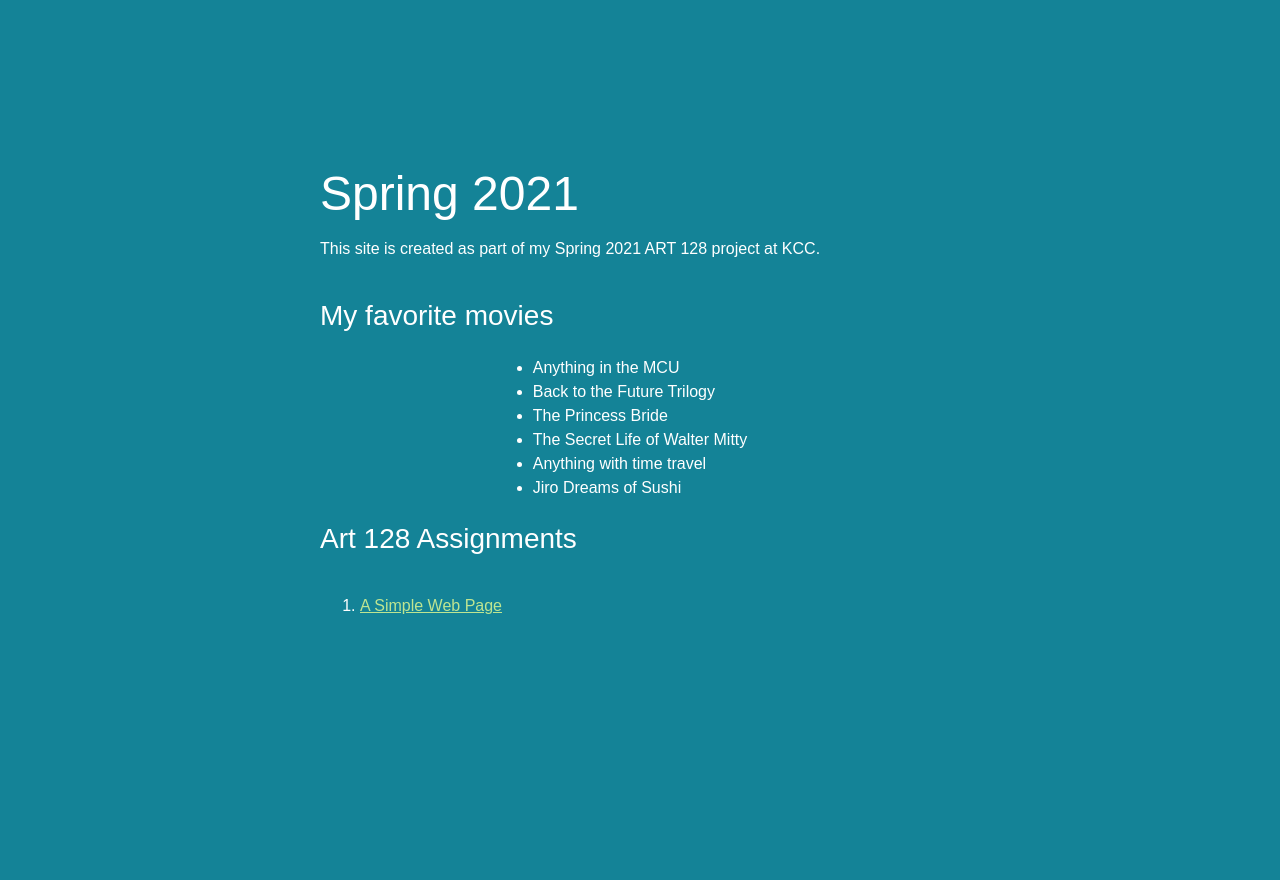
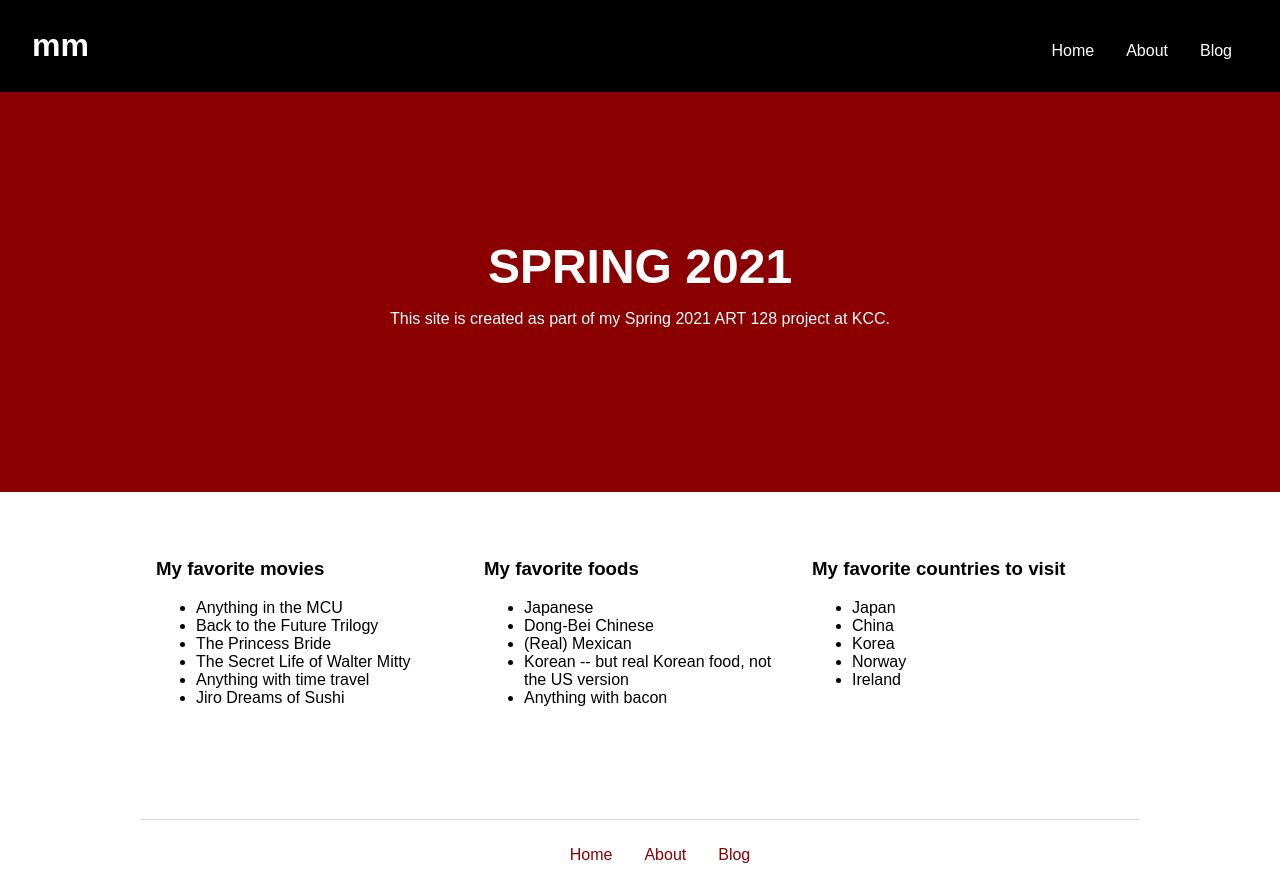
Before and after one commit to mcmoran/studentsite, a plain HTML site: page index.html in a window 1280 px wide. Before the commit the page ends 800 px from the top, so only its background shows below. Drawn offline with Linux system fonts and the light colour scheme.

Commit message:
web design foundation part 1

```diff
--- a/css/style.css
+++ b/css/style.css
@@ -1,52 +1,118 @@
+/* GLOBAL */
+
 * { box-sizing: border-box; }
 
 body {
-    background: #148397;
+    margin: 0;
     font-family: sans-serif;
-    display: grid;
-    align-content: center;
-    min-height: 100vh;
-    min-width: 40vw;
-    max-width: 50vw;
-    margin: 0 auto;
+}
+
+a {
+    text-decoration: none;
+    color: darkred;
+}
+
+/* HEADER */
+
+header {
+  background: #000;
+  color: #fff;
+  padding: 1em 2em;
+}
+
+header a {
   color: #fff;
 }
 
-h1 {
-  font-size: 48px;
-  margin: 0px;
+header {
+  display: grid;
+  grid-template-columns: 1fr 1fr;
+  align-items: center;
 }
 
-h2 {
-  font-size: 28px;
+/* SITE ID */
+
+.site-id h1 {
+  margin: 0;
 }
 
+/* SITE NAV */
 
-
-h1, h2, h3 {
-  font-weight: 200;
+nav ul {
+  display: flex;
+  justify-content: flex-end;
+  margin: 0;
+  padding-top: .6em;
 }
 
-p, li {
-  font-weight: 200;
-  line-height: 1.5;
+nav li {
+  margin: 0;
+  list-style: none;
 }
 
-ul {
-  max-width: 600px;
-  margin: 0 auto;
-  padding: 0;
+nav a {
+  display: block;
+  padding: 1em;
 }
 
-li {
-  text-align: left;
+/* MAIN */
+
+main {
+  padding: 0 0 3em 0;
+  min-height: 80vh;
 }
 
-a {
-  color: #bee591;
+/* SECTION */
+
+section {
+  padding: 3em 1em;
 }
 
-a:hover {
-  text-decoration: none;
+/* FOOTER */
+
+footer {
+  border-top: 1px solid #ddd;
+  max-width: 1000px;
+  margin: 0 auto;
+}
+
+footer nav ul {
+  justify-content: center;
+}
+
+/* HERO */
+
+.hero {
+  display: grid;
+  align-content: center;
+  text-align: center;
+  background: darkred;
+  min-height: 50vh;
   color: #fff;
 }
+
+.hero h2 {
+  font-size: 3em;
+  text-transform: uppercase;
+  margin: 0 auto;
+}
+
+.hero p {
+  margin: 1em auto;
+}
+
+/* LISTS */
+
+.lists {
+  max-width: 1000px;
+  margin: 0 auto;
+  display: grid;
+  grid-template-columns: 1fr 1fr 1fr;
+  grid-column-gap: 1em;
+}
+
+@media (max-width:767px) {
+  .lists {
+    grid-template-columns: 1fr 1fr;
+  }
+}
--- a/index.html
+++ b/index.html
@@ -4,18 +4,43 @@
 <head>
   <meta charset="utf-8" />
   <title>Mark Moran</title>
-  <meta name="description" content="This is my Sprint 2021 website." />
+  <meta name="description" content="This is my Spring 2021 website." />
   <meta name="viewport" content="width=device-width, initial-scale=1" />
   <meta http-equiv="X-UA-Compatible" content="ie=edge" />
   <link href="css/style.css" rel="stylesheet" type="text/css" />
 </head>
 
 <body>
-  <h1>Spring 2021</h1>
+
+  <header>
+    <div class="site-id">
+      <h1><a href="index.html">mm</a></h1>
+    </div>
+
+    <nav class="site-nav">
+      <ul>
+        <li><a href="index.html">Home</a></li>
+        <li><a href="about.html">About</a></li>
+        <li><a href="blog.html">Blog</a></li>
+      </ul>
+    </nav>
+
+  </header>
+  <main>
+
+    <section class="hero">
+
+      <h2>Spring 2021</h2>
       <p>This site is created as part of my Spring 2021 ART 128 project at KCC.</p>
 
+    </section>
 
-  <h2>My favorite movies</h2>
+    <section class="lists">
+
+      <div class="category">
+
+        <h3>My favorite movies</h3>
+
         <ul>
           <li>Anything in the MCU</li>
           <li>Back to the Future Trilogy</li>
@@ -25,12 +50,63 @@
           <li>Jiro Dreams of Sushi</li>
         </ul>
 
+      </div>
+
+      <div class="category">
+
+        <h3>My favorite foods</h3>
+
+        <ul>
+          <li>Japanese</li>
+          <li>Dong-Bei Chinese</li>
+          <li>(Real) Mexican</li>
+          <li>Korean -- but real Korean food, not the US version</li>
+          <li>Anything with bacon</li>
+        </ul>
+
+    </div>
+
+      <div class="category">
+
+        <h3>My favorite countries to visit</h3>
+
+        <ul>
+          <li>Japan</li>
+          <li>China</li>
+          <li>Korea</li>
+          <li>Norway</li>
+          <li>Ireland</li>
+        </ul>
+
+    </div>
+
+
+    </section>
+
+    <!-- HIDING THIS OLDER CONTENT
+    <section>
+
       <h2>Art 128 Assignments</h2>
 
       <ol>
           <li><a href="art128/simplewebpage.html">A Simple Web Page</a></li>
       </ol>
 
+    </section>
+    // -->
+
+  </main>
+
+  <footer>
+    <nav class="site-nav">
+      <ul>
+        <li><a href="index.html">Home</a></li>
+        <li><a href="about.html">About</a></li>
+        <li><a href="blog.html">Blog</a></li>
+      </ul>
+    </nav>
+  </footer>
+
 </body>
 
 </html>
```
Also changed, not shown: about.html (added, +14 -0 lines), blog.html (added). Lines whose indentation alone changed are shown as unchanged.
